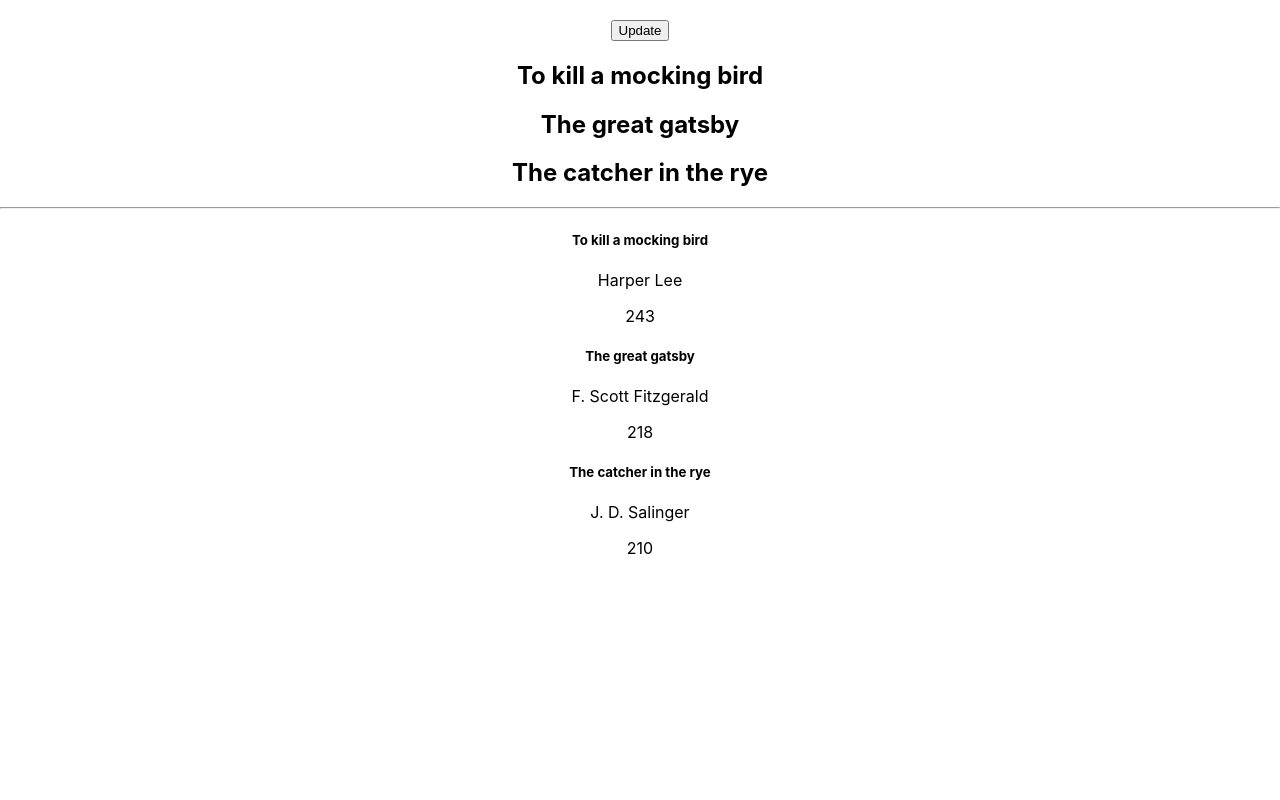
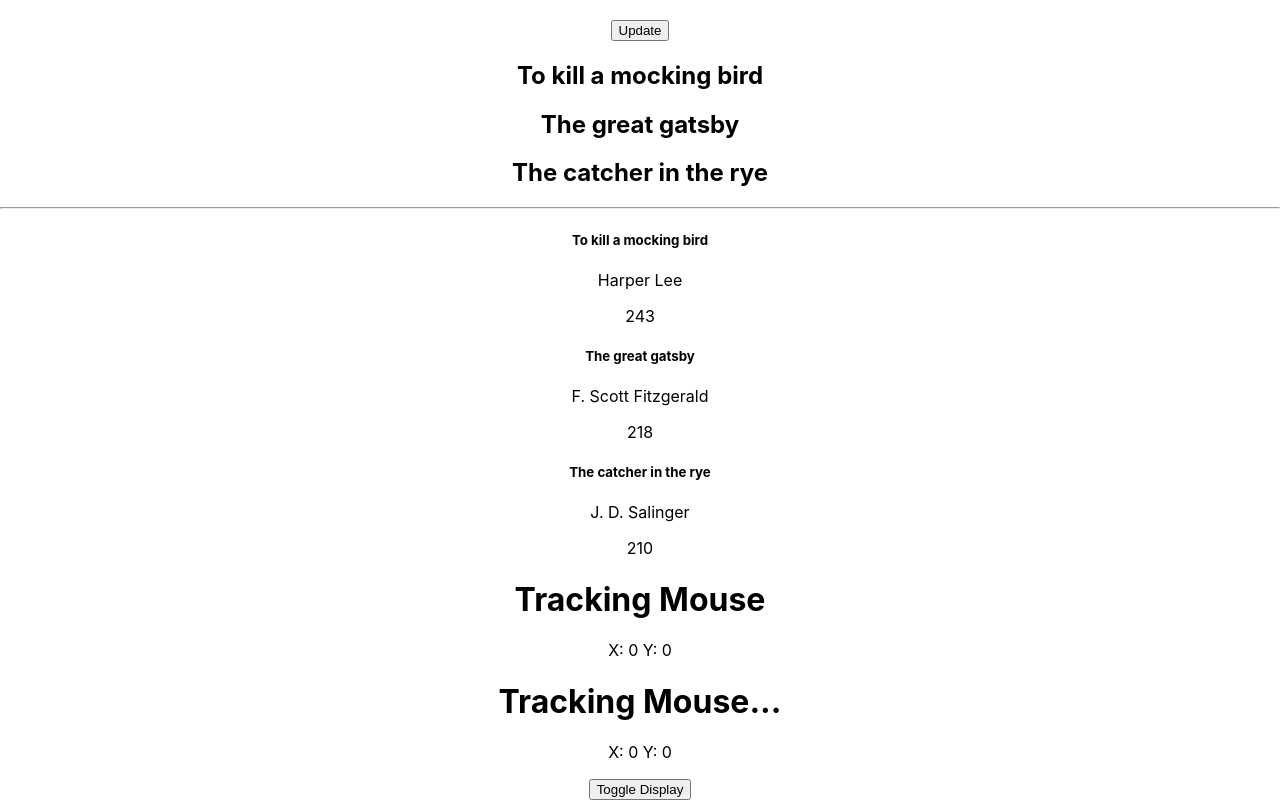
Before and after one commit to RobWar-code/react-demo, a React (Create React App) app in the folder my-app/: page / in a window 1280 px wide. Shown: the part 184-984 px from the top of the page. Before the commit the page ends 800 px from the top, so only its background shows below. Built offline with nearby package versions, Linux system fonts and the light colour scheme.

Commit message:
Add ComponentWillUpdate

```diff
--- a/my-app/src/App.js
+++ b/my-app/src/App.js
@@ -10,6 +10,8 @@
 import Mounted from './Components/Mounted.js';
 import RenderingLists from './Components/RenderingLists.js';
 import ComponentUpdated from './Components/ComponentUpdated.js';
+import MouseMove from './Components/MouseMove.js'
+import LifeCyclesCWU from './Components/LifeCyclesCWU.js';
 
 function App() {
   return (
@@ -25,6 +27,8 @@
       <Mounted />
       <ComponentUpdated />
       <RenderingLists />
+      <MouseMove />
+      <LifeCyclesCWU />
     </div>
   );
 }
--- /dev/null
+++ b/my-app/src/Components/LifeCyclesCWU.js
@@ -0,0 +1,27 @@
+import React, { Component } from 'react'
+import LifeCyclesCWUTracker from './LifeCyclesCWUTracker'
+
+export class LifeCyclesCWU extends Component {
+    constructor(props) {
+        super(props)
+
+        this.state = {
+            visible: true
+        }
+    }
+
+    toggleDisplay = () => {
+        this.setState((prevState) => ({ visible: !prevState.visible }))
+    }
+
+    render() {
+        return (
+            <div>
+                {this.state.visible && <LifeCyclesCWUTracker />}
+                <button onClick={this.toggleDisplay}>Toggle Display</button>
+            </div>
+        )
+    }
+}
+
+export default LifeCyclesCWU
--- /dev/null
+++ b/my-app/src/Components/LifeCyclesCWUTracker.js
@@ -0,0 +1,38 @@
+import React, { Component } from 'react'
+
+export class LifeCyclesCWUTracker extends Component {
+  constructor(props) {
+    super(props)
+
+    this.state = {
+      mouseX: 0,
+      mouseY: 0,
+    }
+  }
+  trackMouse = e => {
+    console.log('Mouse moved')
+    this.setState({
+      mouseX: e.clientX,
+      mouseY: e.clientY,
+    })
+  }
+  componentDidMount() {
+    window.addEventListener('mousemove', this.trackMouse);
+  }
+
+  // This is necessary because the trackmouse display is unmounted
+  // during re-rendering and the event link is lost
+  componentWillUnmount() {
+    window.removeEventListener('mousemove', this.trackMouse);
+  }
+  render() {
+    return (
+      <div>
+        <h1>Tracking Mouse...</h1>
+        <p>X: {this.state.mouseX} Y: {this.state.mouseY}</p>
+      </div>
+    )
+  }
+}
+
+export default LifeCyclesCWUTracker
--- /dev/null
+++ b/my-app/src/Components/MouseMove.js
@@ -0,0 +1,37 @@
+import React, { Component } from 'react'
+// import LifeCyclesCWUTracker from './LifeCyclesCWUTracker'
+
+export class MouseMove extends Component {
+    constructor(props) {
+        super(props)
+
+        this.state = {
+            mouseX: 0,
+            mouseY: 0
+        }
+    }
+
+    trackMouse = (e) => {
+        console.log("Mouse Moved");
+        this.setState({
+            mouseX: e.clientX,
+            mouseY: e.clientY
+        })
+    }
+
+    componentDidMount() {
+        window.addEventListener("mousemove", this.trackMouse);
+    }
+
+
+    render() {
+        return (
+            <div>
+                <h1>Tracking Mouse</h1>
+                <p>X: {this.state.mouseX} Y: {this.state.mouseY}</p>
+            </div>
+        )
+    }
+}
+
+export default MouseMove
```
